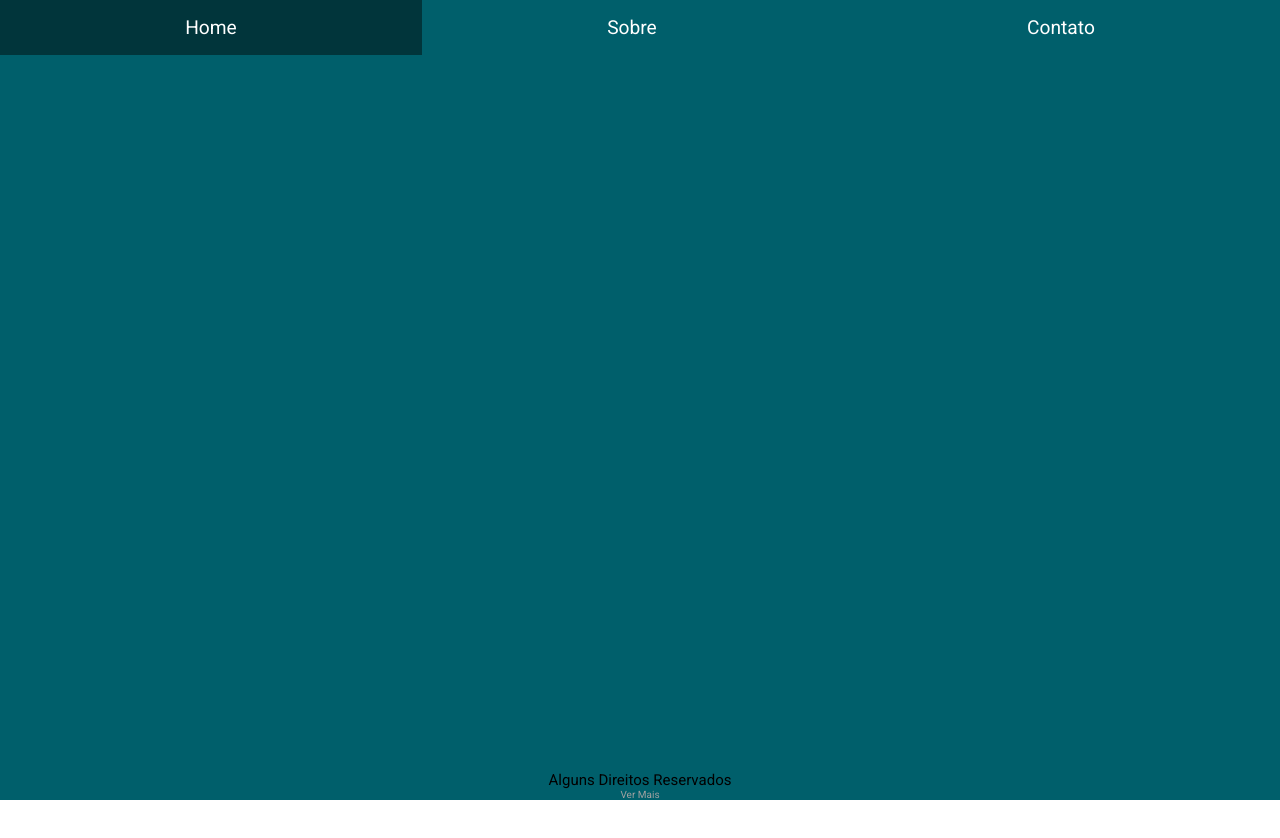
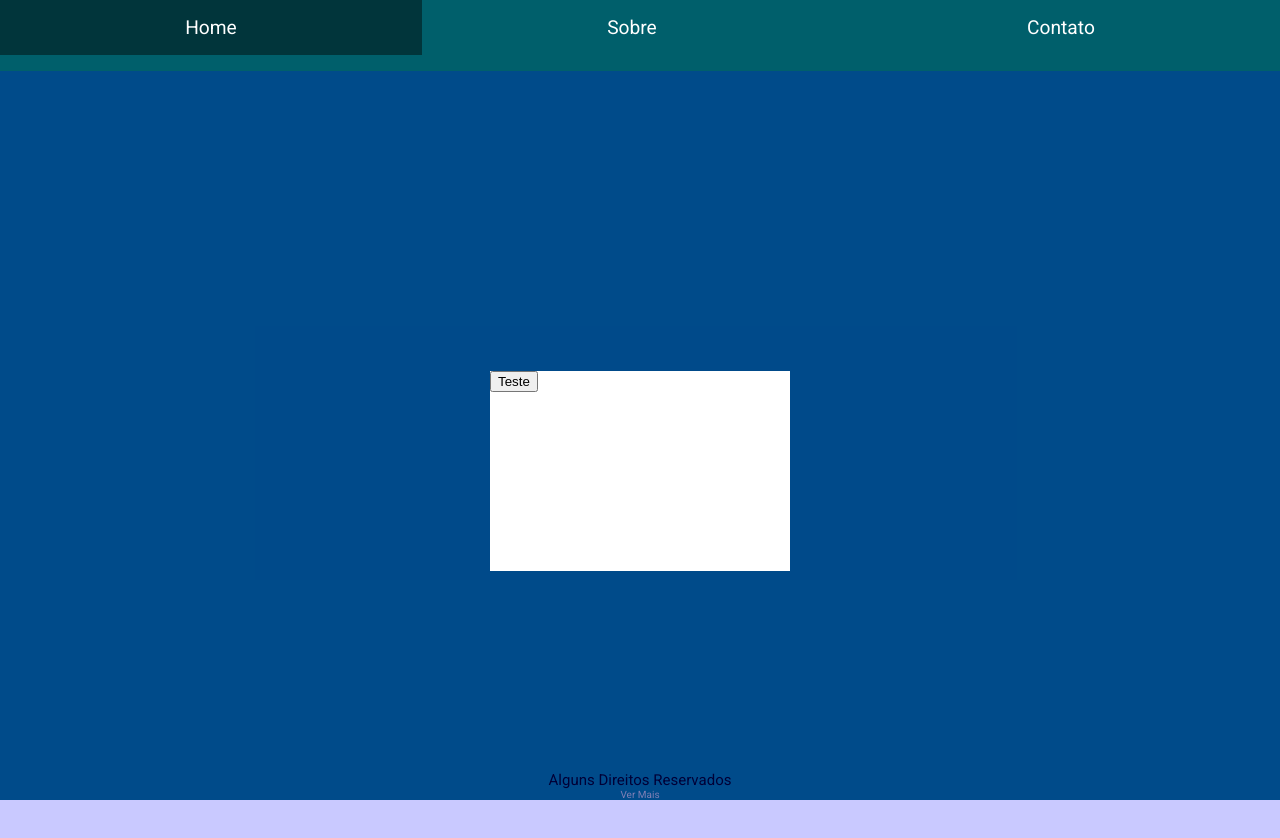
Before and after one commit to IlanVeras/portifolio, a React (Vite) app in the folder portifolio-app/: page /teste in a window 1280 px wide. Shown: the top 838 px of the page. Before the commit the page ends 800 px from the top, so only its background shows below. Built offline with nearby package versions, Linux system fonts and the light colour scheme.

Commit message:
terminar meu próprio modal

```diff
--- a/portifolio-app/src/App.jsx
+++ b/portifolio-app/src/App.jsx
@@ -8,6 +8,7 @@ import Curriculo from "./Components/Curriculo/Curriculo"
 import Footer from "./Components/Footer/Footer"
 import "./App.css"
 import Creditos from "./Components/Creditos/Creditos"
+import Teste from "./Components/Teste/Teste"
 
 function App() {
   return (
@@ -20,6 +21,7 @@ function App() {
             <Route path="/sobre" element={<Sobre/>}/>
             <Route path="/contato" element={<Contato/>}/>
             <Route path="/mais" element={<Creditos/>}/>
+            <Route path="/teste" element={<Teste/>}/>
           </Routes>
         </main>
       </BrowserRouter>
--- a/portifolio-app/src/Components/Modal/Modal.jsx
+++ b/portifolio-app/src/Components/Modal/Modal.jsx
@@ -6,7 +6,7 @@ export default function Modal({projetoL,projetoRep}){
     const abrirModal = () => setIsOpen(true)
     const fecharModal = () => setIsOpen(false)
     return(
-        <div>
+        <div className={styles.container}>
             <button onClick={abrirModal}className={styles.openButton}>
                 Acessar
             </button>
--- a/portifolio-app/src/Components/Modal/Modal.module.css
+++ b/portifolio-app/src/Components/Modal/Modal.module.css
@@ -11,6 +11,7 @@
 .openButton:hover{
     background-color: #0056b3;
 }
+
 
 .overlay{
     position: fixed;
@@ -27,14 +28,13 @@
 
 .modal{
     background-color: white;
-    /* position: absolute;
-    bottom: 30rem; */
+    position: sticky;
+    margin-top: 2rem;
+    bottom: 40rem;
     border-radius: 10px;
     padding: 1rem;
     text-align: center;
     width: 300px;
-    position: relative;
-    bottom: 30rem;
 }
 
 
--- a/portifolio-app/src/Components/Projetos/Projetos.jsx
+++ b/portifolio-app/src/Components/Projetos/Projetos.jsx
@@ -4,11 +4,20 @@ import SitePreview from "../SitePreview/SitePreview"
 import Tec from "../Tec/Tec"
 import styles from "./Projetos.module.css"
 import Modal from "../Modal/Modal"
+import Teste from "../Teste/Teste"
 
 export default function Projetos(){
+    const [status,setStatus] = React.useState(false)
+
+    function handler(){
+        setStatus(!status)
+        console.log(status)
+    }
     return(
         <div className={`${styles.container} Animate`}>
-            {/* <h1>Projetos</h1> */}
+            {/* {status && <Teste status={status} setStatus={setStatus}/>}
+            <button onClick={handler}>Teste</button> */}
+
             {
                 projetosObj.map((projeto) => (
                     <div key={projeto.id} className={styles.containerSec}>
@@ -30,6 +39,7 @@ export default function Projetos(){
                                     <div className={styles.containerModal}>
                                         <Modal projetoL={projeto.link} projetoRep={projeto.repositorio}/>
                                     </div>
+                                    {/* <button onClick={handler}>Teste</button> */}
                                     <div className={styles.containerLinksMob}>
                                         <a href={projeto.link} className={styles.link} target="_blank">Ver Projeto</a>
                                         <a href={projeto.repositorio} className={styles.link} target="_blank">Ver repositório</a>
--- a/portifolio-app/src/Components/Sobre/Sobre.module.css
+++ b/portifolio-app/src/Components/Sobre/Sobre.module.css
@@ -2,6 +2,7 @@
     background-color: #a9f5ff;
     min-height: 85vh;
     margin-bottom: 1rem;
+    position: relative;
 }
 
 .links{
--- /dev/null
+++ b/portifolio-app/src/Components/Teste/Teste.jsx
@@ -0,0 +1,18 @@
+import styles from "./Teste.module.css"
+
+
+export default function Teste({status,setStatus}){
+    function handler(){
+        setStatus(!status)
+        console.log(status)
+    }
+    return(
+        <div className={styles.container}>
+            <div className={styles.navBar}>
+                <div className={styles.modalTeste}>
+                    <button onClick={handler}>Teste</button>
+                    </div>
+            </div>
+        </div>
+    )
+}
--- /dev/null
+++ b/portifolio-app/src/Components/Teste/Teste.module.css
@@ -0,0 +1,24 @@
+.container{
+    width: 100%;
+    height: 100%;
+    position: absolute;
+}
+
+.navBar{
+    background-color: rgba(0, 0, 255, 0.212);
+    width: 100%;
+    height: 100vh;
+    position: sticky;
+    top: 0;
+    display: flex;
+    justify-content: center; /* Alinha horizontalmente */
+    align-items: center;
+}
+
+.modalTeste{
+    width: 300px;
+    background-color: white;
+    height: 200px;
+    display: relative;
+    top: 50%;
+}
```
